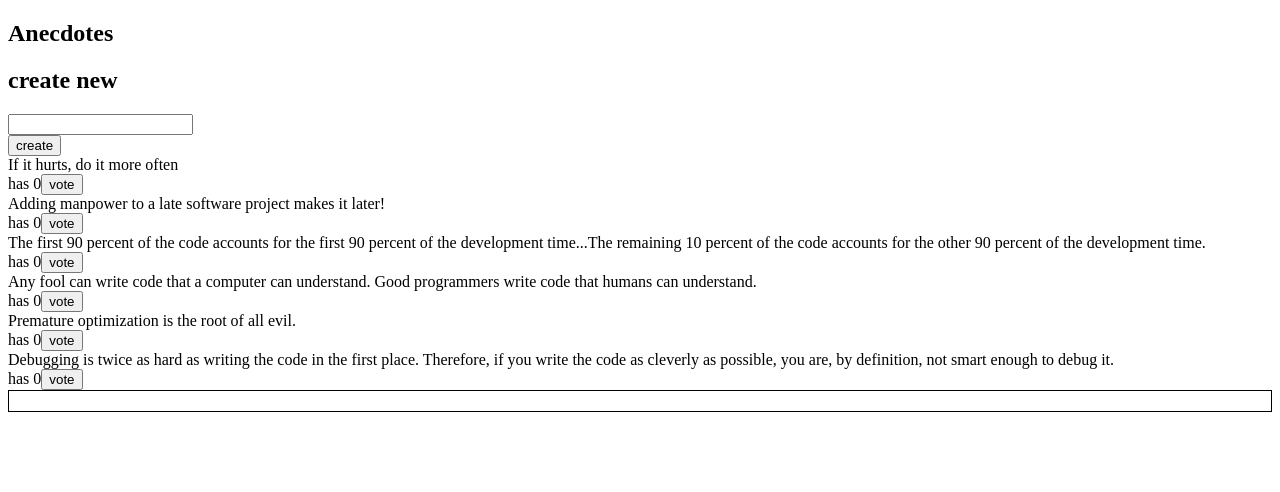
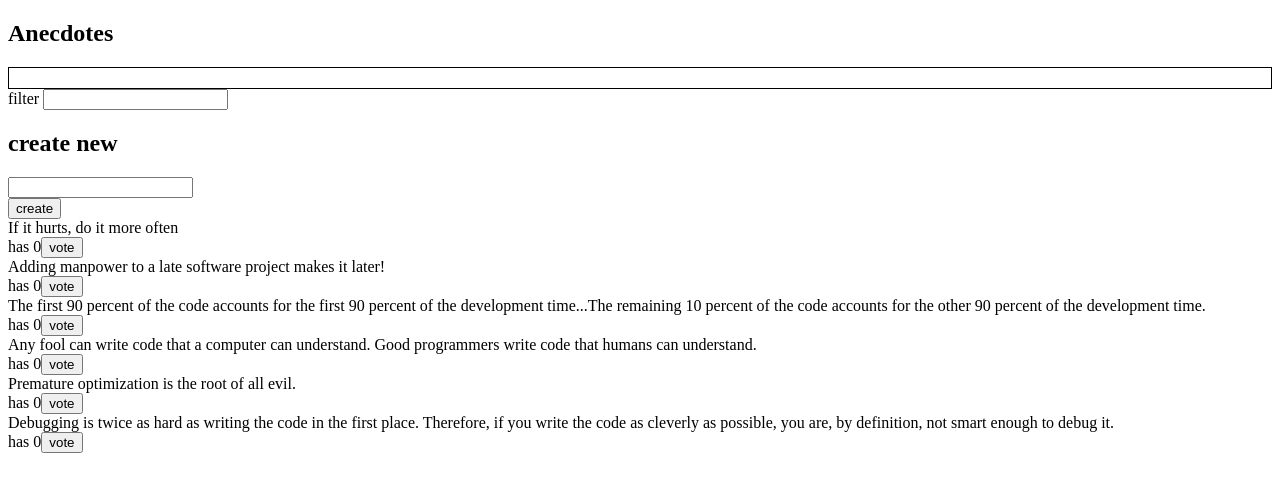
Before and after one commit to manzeelanepali/anecdotes-redux, a React (Create React App) app: page / in a window 1280 px wide. Shown: the top 492 px of the page. Built offline with nearby package versions, Linux system fonts and the light colour scheme.

Commit message:
feat : 6.12* Better anecdotes, step10 Implement filtering for the anecdotes that are displayed to the user.

```diff
--- a/src/App.js
+++ b/src/App.js
@@ -1,14 +1,16 @@
 import { AnecdoteForm } from "./components/AnecdoteForm";
 import { AnecdoteList } from "./components/AnecdoteList";
 import Notification from "./components/Notification";
+import Filter from "./components/Filter";
 const App = () => {
   return (
     <div>
       <h2>Anecdotes</h2>
 
+      <Notification />
+      <Filter />
       <AnecdoteForm />
       <AnecdoteList />
-      <Notification />
     </div>
   );
 };
--- a/src/components/AnecdoteList.js
+++ b/src/components/AnecdoteList.js
@@ -1,15 +1,22 @@
 import React from "react";
 import { useSelector, useDispatch } from "react-redux";
+import { increaseVote } from "../reducers/anecdoteReducer";
 import {
   setNotification,
   removeNotification,
 } from "../reducers/notificationReducer";
-import { increaseVote } from "../reducers/anecdoteReducer";
 
 export function AnecdoteList() {
   const anecdotes = useSelector((state) => state.anecdotes);
+  const filterChar = useSelector((state) => state.filters);
 
-  const sortingAnecdotes = [...anecdotes].sort((a, b) => b.votes - a.votes);
+  // const sortingAnecdotes = [...anecdotes].sort((a, b) => b.votes - a.votes);
+  const filteredAnecdotes = anecdotes.filter((anecdote) =>
+    anecdote.content.includes(filterChar)
+  );
+  const sortedAnecdotes = [...filteredAnecdotes].sort(
+    (a, b) => b.votes - a.votes
+  );
 
   const dispatch = useDispatch();
 
@@ -19,6 +26,7 @@
     dispatch(increaseVote(id));
 
     const anecdote = anecdotes.find((anecdote) => anecdote.id === id);
+
     dispatch(setNotification(`you voted '${anecdote.content}' `));
     setTimeout(() => {
       dispatch(removeNotification());
@@ -27,7 +35,7 @@
 
   return (
     <div>
-      {sortingAnecdotes.map((anecdote) => (
+      {sortedAnecdotes.map((anecdote) => (
         <div key={anecdote.id}>
           <div>{anecdote.content}</div>
           <div>
--- /dev/null
+++ b/src/components/Filter.js
@@ -0,0 +1,22 @@
+import { useDispatch } from "react-redux";
+import { setFilter } from "../reducers/filterReducer";
+import React from "react";
+const Filter = () => {
+  const dispatch = useDispatch();
+  const handleChange = (event) => {
+    // input-field value is in variable event.target.value
+
+    dispatch(setFilter(event.target.value));
+  };
+  const style = {
+    marginBottom: 10,
+  };
+
+  return (
+    <div style={style}>
+      filter <input onChange={handleChange} />
+    </div>
+  );
+};
+
+export default Filter;
--- a/src/index.js
+++ b/src/index.js
@@ -5,11 +5,13 @@
 import App from "./App";
 import anecdoteReducer from "./reducers/anecdoteReducer";
 import notificationReducer from "./reducers/notificationReducer";
+import filterReducer from "./reducers/filterReducer";
 
 const store = configureStore({
   reducer: {
     anecdotes: anecdoteReducer,
     notification: notificationReducer,
+    filters: filterReducer,
   },
 });
 
--- /dev/null
+++ b/src/reducers/filterReducer.js
@@ -0,0 +1,13 @@
+import { createSlice } from "@reduxjs/toolkit";
+
+const filterSlice = createSlice({
+  name: "filter",
+  initialState: "",
+  reducers: {
+    setFilter(state, action) {
+      return action.payload;
+    },
+  },
+});
+export const { setFilter } = filterSlice.actions;
+export default filterSlice.reducer;
```
